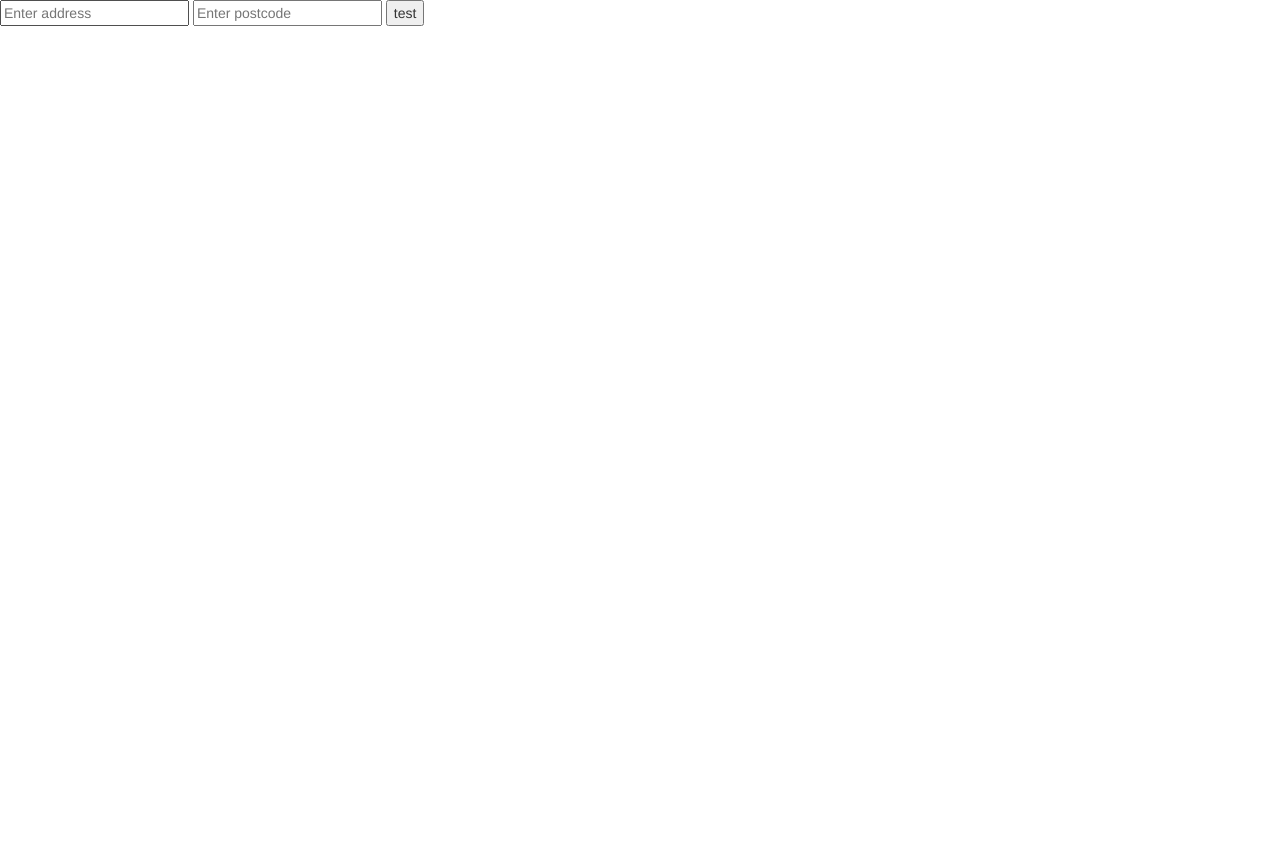
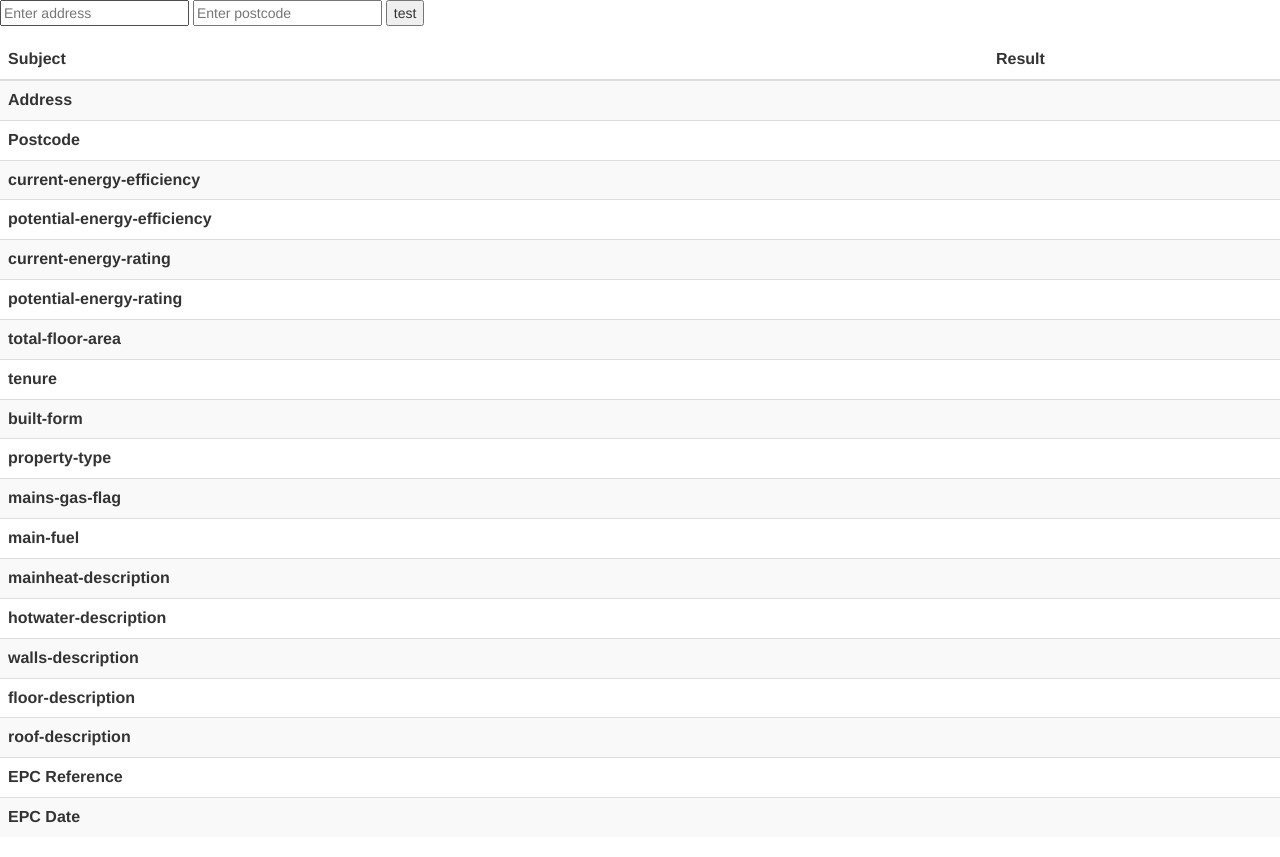
Before and after one commit to eco-watch/ecolookuptool, a plain HTML site: page index.html in a window 1280 px wide. Before the commit the page ends 800 px from the top, so only its background shows below. Drawn offline with nearby package versions, Linux system fonts and the light colour scheme.

Commit message:
example of table being populated by the JS

```diff
--- a/index.html
+++ b/index.html
@@ -12,5 +12,95 @@
         <input type="submit" ID="test" value="test">
         </form>
 
+    <div id="result">
+<table class="table table-striped">
+    <thead>
+        <tr>
+            <th scope="col">Subject</th>
+            <th scope="col">Result</th>
+        </tr>
+    </thead>
+
+    <tbody>
+        <tr>
+            <th scope="row">Address</th>
+            <td id="propertyAddress"></td>
+        </tr>
+        <tr>
+            <th scope="row">Postcode</th>
+            <td id="propertyPostcode"></td>
+        </tr>
+        <tr>
+            <th scope="row">current-energy-efficiency</th>
+            <td id="current-energy-efficiency"></td>
+        </tr>
+        <tr>
+            <th scope="row">potential-energy-efficiency</th>
+            <td id="potential-energy-efficiency"></td>
+        </tr>
+        <tr>
+            <th scope="row">current-energy-rating</th>
+            <td id="current-energy-rating"></td>
+        </tr>
+        <tr>
+            <th scope="row">potential-energy-rating</th>
+            <td id="potential-energy-rating"></td>
+        </tr>
+        <tr>
+            <th scope="row">total-floor-area</th>
+            <td id="total-floor-area"></td>
+        </tr>
+        <tr>
+            <th scope="row">tenure</th>
+            <td id="tenure"></td>
+        </tr>
+        <tr>
+            <th scope="row">built-form</th>
+            <td id="built-form"></td>
+        </tr>
+        <tr>
+            <th scope="row">property-type</th>
+            <td id="property-type"></td>
+        </tr>
+        <tr>
+            <th scope="row">mains-gas-flag</th>
+            <td id="mains-gas-flag"></td>
+        </tr>
+        <tr>
+            <th scope="row">main-fuel</th>
+            <td id="main-fuel"></td>
+        </tr>
+        <tr>
+            <th scope="row">mainheat-description</th>
+            <td id="mainheat-description"></td>
+        </tr>
+        <tr>
+            <th scope="row">hotwater-description</th>
+            <td id="hotwater-description"></td>
+        </tr>
+        <tr>
+            <th scope="row">walls-description</th>
+            <td id="walls-description"></td>
+        </tr>
+        <tr>
+            <th scope="row">floor-description</th>
+            <td id="floor-description"></td>
+        </tr>
+        <tr>
+            <th scope="row">roof-description</th>
+            <td id="roof-description"></td>
+        </tr>
+        <tr>
+            <th scope="row">EPC Reference</th>
+            <td id="lmk-key"></td>
+        <tr>
+            <th scope="row">EPC Date</th>
+            <td id="lodgement-datetime"></td>
+        </tr>
+    </tbody>
+</table>
+    </div>
+
+
         </body>
 </html>
```
